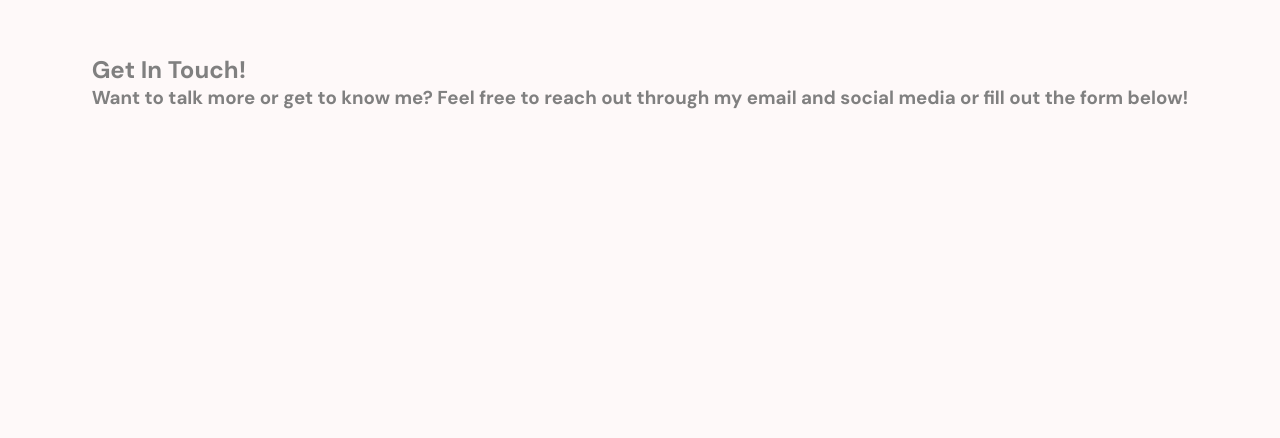
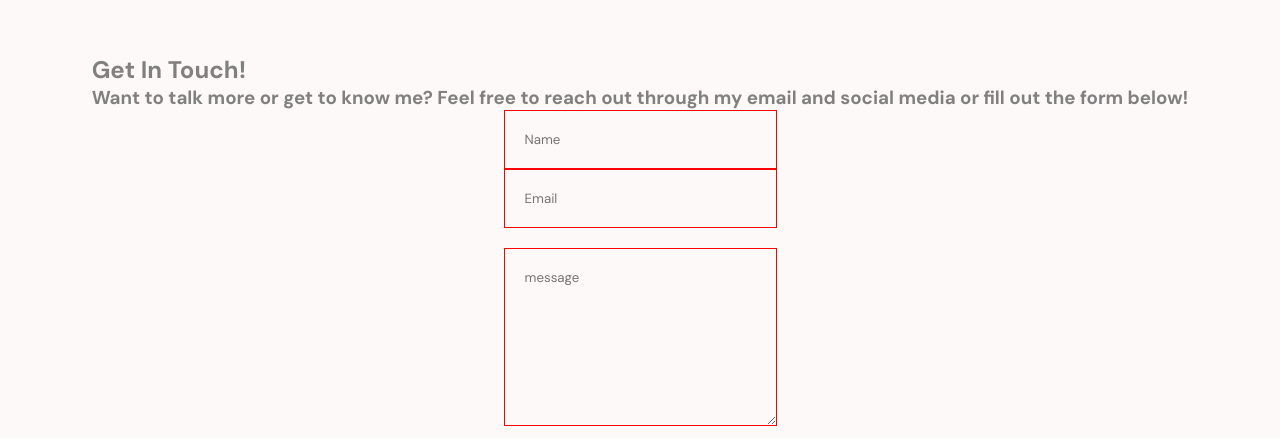
Before and after one commit to FiorenNathasia/portfolio, a React (Vite) app: page / in a window 1280 px wide. Shown: the part 2346-2784 px from the top of the page. Built offline with nearby package versions, Linux system fonts and the light colour scheme.

Commit message:
Finish send message  functionality.

```diff
--- a/package.json
+++ b/package.json
@@ -10,6 +10,7 @@
     "preview": "vite preview"
   },
   "dependencies": {
+    "@emailjs/browser": "^4.1.0",
     "framer-motion": "^10.16.4",
     "react": "^18.2.0",
     "react-dom": "^18.2.0",
--- a/src/components/contact/Contact.jsx
+++ b/src/components/contact/Contact.jsx
@@ -1,38 +1,81 @@
 import "./Contact.scss";
+import { motion } from "framer-motion";
+import { useRef, useState } from "react";
+import emailjs from "@emailjs/browser";
+
+const variants = {
+  initial: {
+    y: 500,
+    opacity: 0,
+  },
+
+  animate: {
+    y: 0,
+    opacity: 1,
+    transition: {
+      duration: 0.5,
+      staggerChildren: 0.1,
+    },
+  },
+};
 
 const Contact = () => {
+  const formRef = useRef();
+  const [error, setError] = useState(false);
+  const [success, setSuccess] = useState(false);
+
+  const sendEmail = (e) => {
+    e.preventDefault();
+
+    emailjs
+      .sendForm("service_05pi1di", "template_6y0m3vk", formRef.current, {
+        publicKey: "omE7yRunBXBXZvNRY",
+      })
+      .then(
+        (result) => {
+          setSuccess(true);
+        },
+        (error) => {
+          setError(true);
+        }
+      );
+  };
   return (
     <>
-      <div className="contact">
-        <div className="contact__textcontainer">
-          <h1 className="contact__title">Get In Touch!</h1>
-          <h3 className="contact__slogan">
+      <motion.div
+        className="contact"
+        variants={variants}
+        initial="initial"
+        whileInView="animate"
+      >
+        <motion.div className="contact__textcontainer" variants={variants}>
+          <motion.h1 className="contact__title" variants={variants}>
+            Get In Touch!
+          </motion.h1>
+          <motion.h3 className="contact__slogan" variants={variants}>
             Want to talk more or get to know me? Feel free to reach out through
             my email and social media or fill out the form below!
-          </h3>
-        </div>
+          </motion.h3>
+        </motion.div>
         <div className="contact__formcontainer">
-          <form>
-            <div className="contact__name">
-              <input type="text" required placeholder="First Name"></input>
-              <input type="text" placeholder="Last Name"></input>
+          <form ref={formRef} onSubmit={sendEmail}>
+            <div className="contact__info">
+              <input type="text" required placeholder="Name" name="name" />
+              <input type="email" required placeholder="Email" name="name" />
             </div>
-            <div className="contact__info">
-              <input type="email" required placeholder="Email"></input>
-              <input type="text" placeholder="Phone Number"></input>
-            </div>
-
             <textarea
-              name=""
               id=""
               cols="30"
               rows={8}
-              placeholder="Message"
+              placeholder="message"
+              name="message"
             ></textarea>
             <button>Send</button>
+            {error && "Error"}
+            {success && "You're message has been sent!"}
           </form>
         </div>
-      </div>
+      </motion.div>
     </>
   );
 };
--- a/src/components/contact/Contact.scss
+++ b/src/components/contact/Contact.scss
@@ -2,24 +2,33 @@
 @use "../../partials/variables" as *;
 
 .contact {
+  width: 90%;
+  margin: auto;
+  display: flex;
+  flex-direction: column;
+
   @include tablet {
     height: 100%;
     max-width: 85.375rem;
-    margin: auto;
     display: flex;
     align-items: center;
-    flex-direction: column;
   }
 
   &__textcontainer {
     @include tablet {
-      flex: 1;
     }
   }
 
   &__formcontainer {
     @include tablet {
-      flex: 1;
+    }
+  }
+
+  &__info {
+    display: flex;
+    flex-direction: column;
+
+    @include tablet {
     }
   }
 }
--- a/src/components/hero/Hero.jsx
+++ b/src/components/hero/Hero.jsx
@@ -61,7 +61,7 @@ const Hero = () => {
             ></motion.img>
             <motion.h3 className="hero__h3" variants={textVariants}>
               I am a recent graduate of Brainstation’s Software Engineering
-              Bootcamp in Dec 2023 aiming to pursue in a career in coding!
+              Bootcamp in Dec 2023 aiming to pursue a career in coding!
             </motion.h3>
           </motion.div>
         </motion.div>
--- a/src/components/hero/Hero.scss
+++ b/src/components/hero/Hero.scss
@@ -60,7 +60,6 @@
   }
 
   &__scroll {
-    display: none;
     @include tablet {
       display: flex;
       width: 65px;
```
Also changed, not shown: 1 other file (tests, documents, lock files or other folders).
